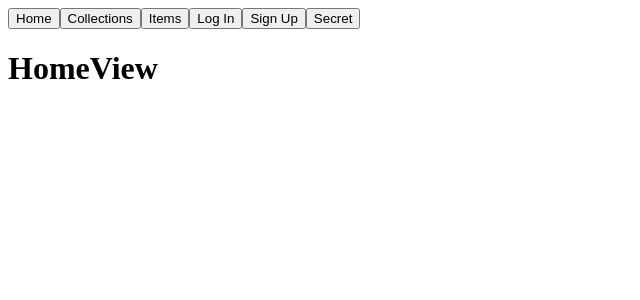
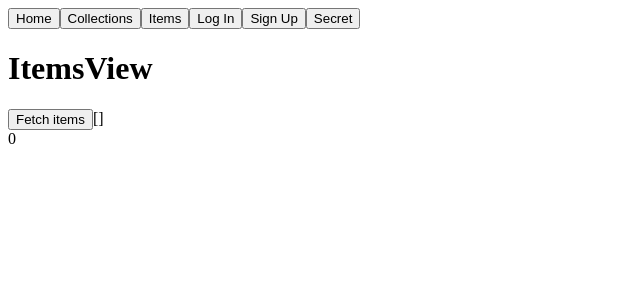
Before and after one commit to SquirtlePoke/giftly, a React app: page /items in a window 1280 px wide. Before the commit this address led to /. Shown: the top 300 px of the page, without its empty margins (0-640 px from the left). Built offline with nearby package versions, Linux system fonts and the light colour scheme; no server answers.

Commit message:
ItemsTable; testing with dummy data

```diff
--- /dev/null
+++ b/src/client/components/ItemsTable.js
@@ -0,0 +1,31 @@
+import React from "react";
+
+export default function ItemsTable(props) {
+  const { tableData } = props;
+  return (
+    <div className="overflow-x-auto">
+      <table className="table w-full">
+        <thead>
+          <tr>
+            <th></th>
+            <th>Item</th>
+            <th>Description</th>
+            <th>Price</th>
+            <th>Link</th>
+          </tr>
+          {tableData.map((item, index) => {
+            return (
+              <tr key={crypto.randomUUID()}>
+                <th>{index}</th>
+                <td>{item.item_name}</td>
+                <td>{item.description}</td>
+                <td>{item.price}</td>
+                <td>{item.link}</td>
+              </tr>
+            );
+          })}
+        </thead>
+      </table>
+    </div>
+  );
+}
--- a/src/client/containers/ItemsView.js
+++ b/src/client/containers/ItemsView.js
@@ -3,6 +3,7 @@ import { useDispatch, useSelector } from "react-redux";
 
 import { updateItems } from "../reducers/itemsReducer.js";
 import AuthRequired from "./AuthRequired.js";
+import ItemsTable from "../components/ItemsTable.js";
 
 export default function ItemsView() {
   const { items } = useSelector((state) => state.items);
@@ -22,12 +23,34 @@ export default function ItemsView() {
       <h1>ItemsView</h1>
       <button
         onClick={() => {
-          dispatch(updateItems(["item1", "item2", "item3"]));
+          dispatch(updateItems([
+            {
+              item_name: "Candle1",
+              description: "A nice canlde",
+              price: 9.99,
+              link: "http://google.com",
+            },
+            {
+              item_name: "Candelabra",
+              description: "candle holder",
+              price: 9.99,
+              link: "http://google.com",
+            },
+            {
+              item_name: "Incense",
+              description: "stick",
+              price: 9.99,
+              link: "http://google.com",
+            },
+
+          ]));
         }}
       >
-        update items
+        Fetch items
       </button>
       {JSON.stringify(items)}
+      <br></br>
+      {items?.length && <ItemsTable tableData={items} />}
     </>
   );
 };
--- a/src/client/reducers/authReducer.js
+++ b/src/client/reducers/authReducer.js
@@ -3,7 +3,7 @@ import { createSlice } from "@reduxjs/toolkit"
 const authSlice = createSlice({
   name: "auth",
   initialState: {
-    isAuthenticated: false,
+    isAuthenticated: true, // ! Temporarily true for testing purposes
     isAuthorized: false,
   },
   reducers: {
```
